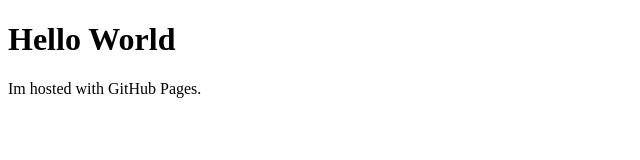
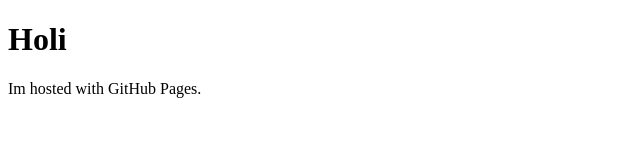
Before and after one commit to Kiwitann/Kiwitann.github.io, a plain HTML site: page index.html in a window 1280 px wide. Shown: the whole page, without its empty margins (0-640 px from the left). Drawn offline with Linux system fonts and the light colour scheme.

Commit message:
Commit 2

```diff
--- a/index.html
+++ b/index.html
@@ -1,7 +1,7 @@
 <!DOCTYPE html>
 <html>
 <body>
-<h1>Hello World</h1>
+<h1>Holi</h1>
 <p>Im hosted with GitHub Pages.</p>
 </body>
 </html>
```
